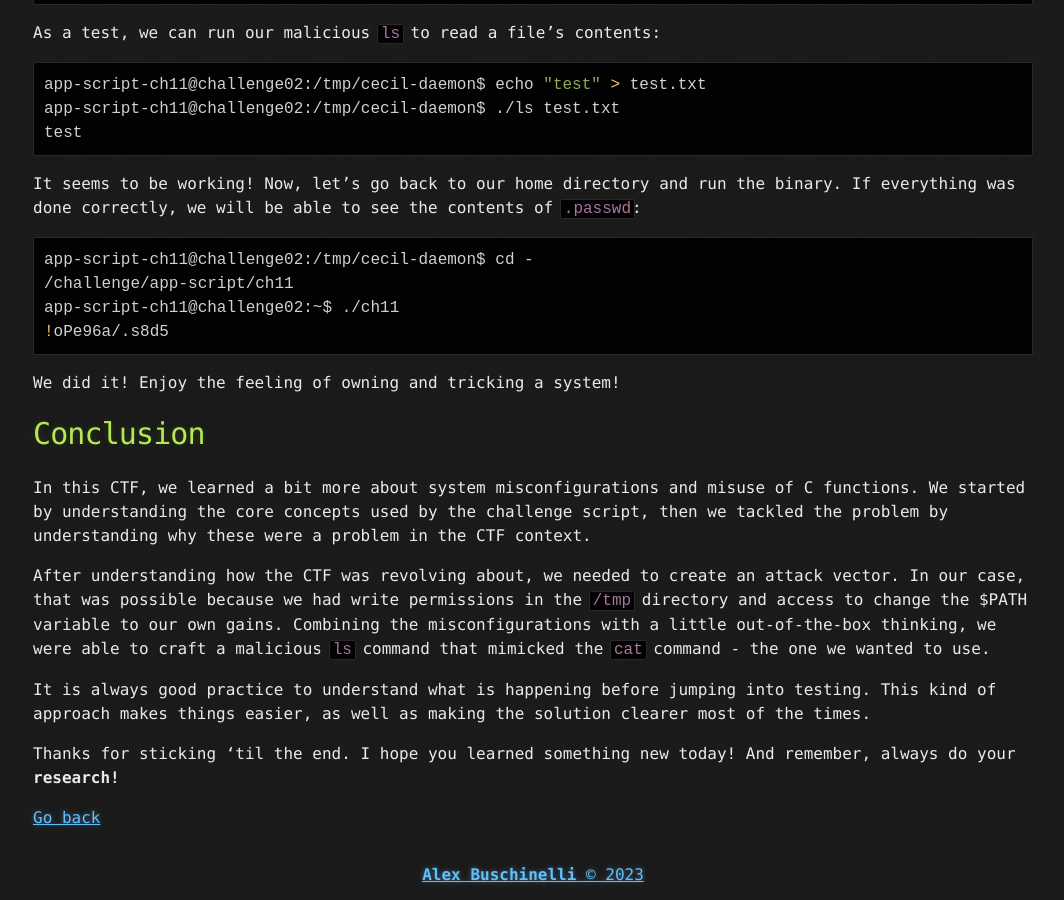
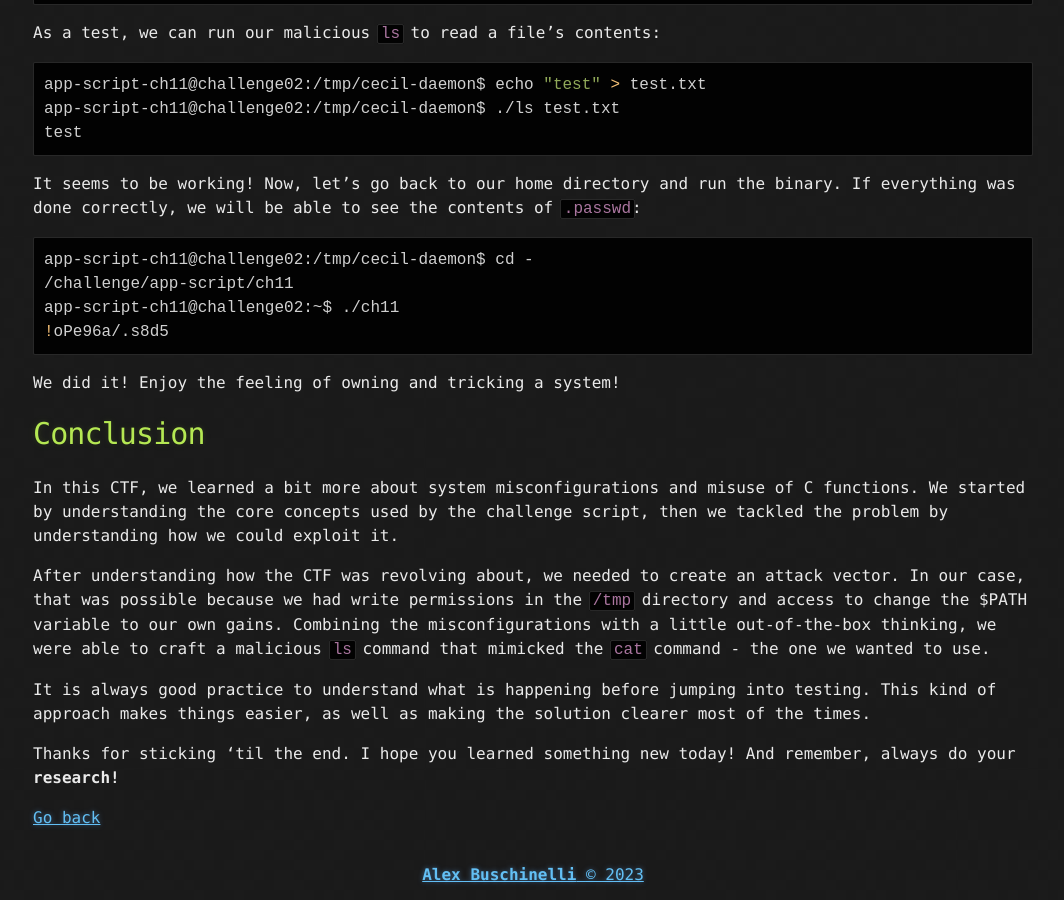
Before and after one commit to alexbsec/alexbsec.github.io, a Jekyll site: the page built from _posts/2023-12-04-bash-system-1-root-me.md, in a window 1280 px wide and 900 px high, scrolled down 4551 px. Shown: the whole window, without its empty margins (107-1171 px from the left). Built offline with Jekyll 4.4.1, drawn with Linux system fonts in a browser that asks for light colours.

Commit message:
typo fixing

```diff
--- a/_posts/2023-12-04-bash-system-1-root-me.md
+++ b/_posts/2023-12-04-bash-system-1-root-me.md
@@ -177,7 +177,7 @@ We did it! Enjoy the feeling of owning and tricking a system!
 
 # [](#conclusions)Conclusion
 
-In this CTF, we learned a bit more about system misconfigurations and misuse of C functions. We started by understanding the core concepts used by the challenge script, then we tackled the problem by understanding why these were a problem in the CTF context.
+In this CTF, we learned a bit more about system misconfigurations and misuse of C functions. We started by understanding the core concepts used by the challenge script, then we tackled the problem by understanding how we could exploit it.
 
 After understanding how the CTF was revolving about, we needed to create an attack vector. In our case, that was possible because we had write permissions in the `/tmp` directory and access to change the $PATH variable to our own gains. Combining the misconfigurations with a little out-of-the-box thinking, we were able to craft a malicious `ls` command that mimicked the `cat` command - the one we wanted to use.
 
```
